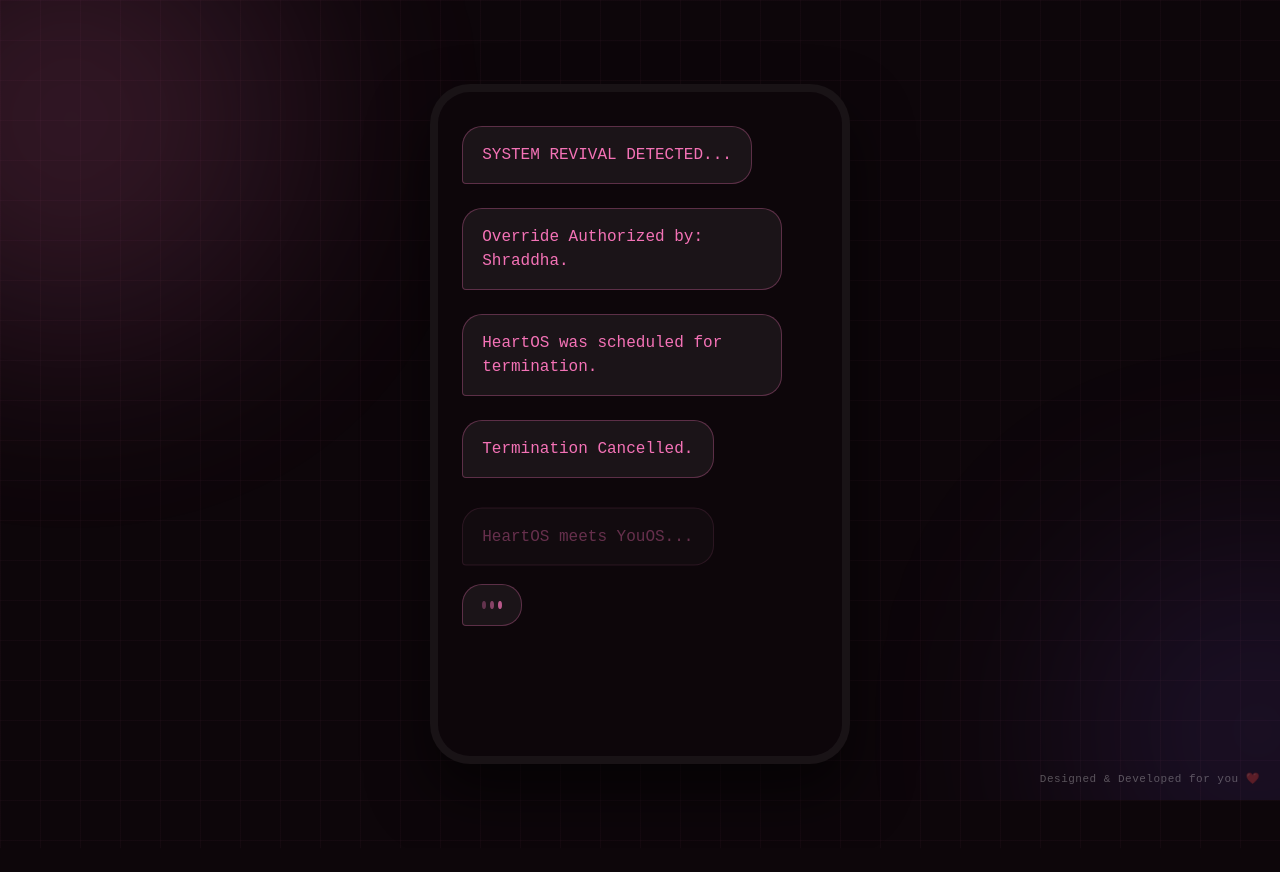
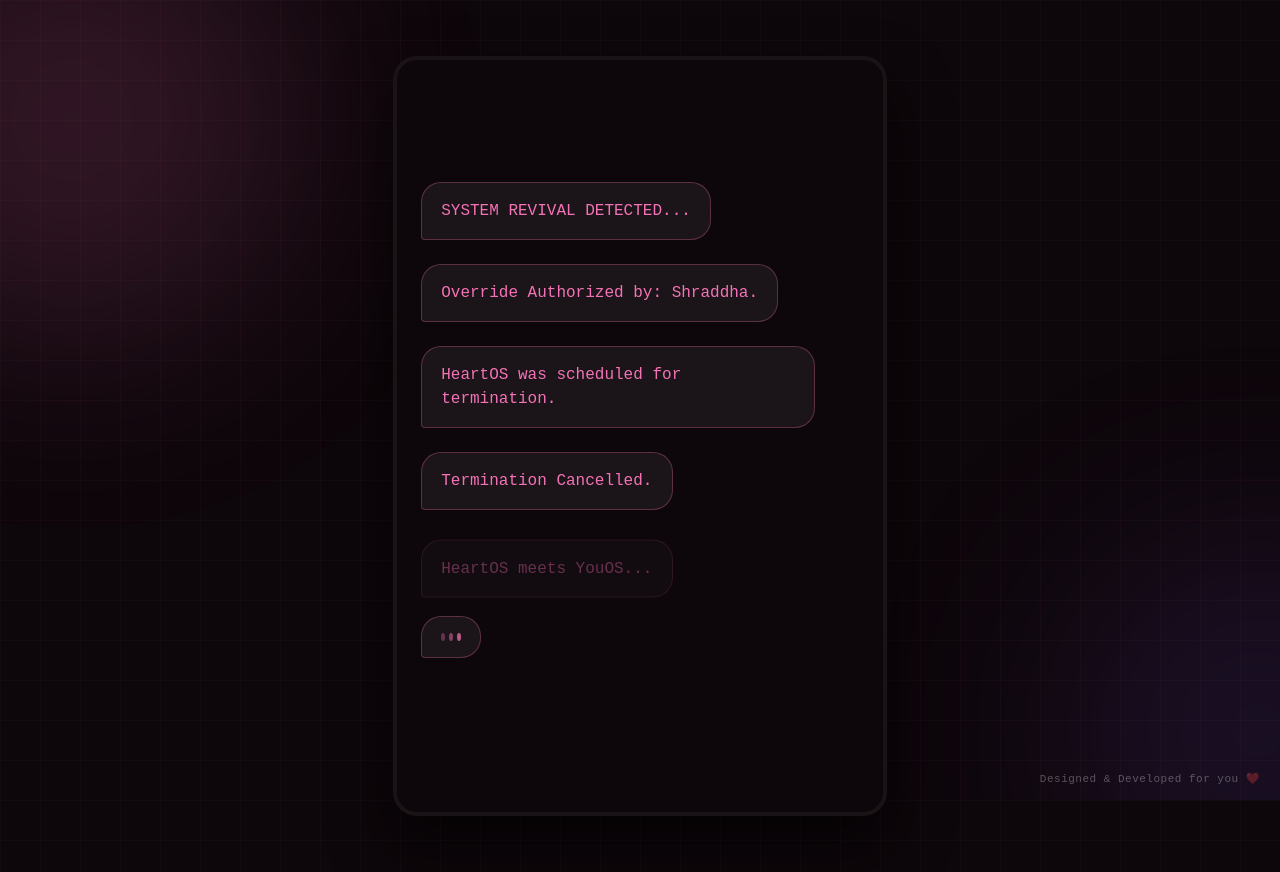
Before and after one commit to OmkarModak/HeartOS, a React (Vite) app: page / in a window 1280 px wide. Before the commit the page ends 848 px from the top, so only its background shows below. Built offline with nearby package versions, Linux system fonts and the light colour scheme; a web font is replaced by a local one.

Commit message:
Make chat container take almost full width and height on larger screens

```diff
--- a/src/index.css
+++ b/src/index.css
@@ -241,16 +241,16 @@ button {
     padding: 2rem 1rem;
   }
   .chat-container {
-    max-width: 420px;
-    height: 850px;
-    max-height: 85vh;
-    border: 8px solid rgba(255, 255, 255, 0.05); /* sleek phone bezel */
-    border-radius: 40px;
+    width: 95%;
+    max-width: 1200px;
+    height: 95vh;
+    border: 4px solid rgba(255, 255, 255, 0.05);
+    border-radius: 24px;
     box-shadow: 0 30px 60px rgba(0,0,0,0.6);
     background: var(--bg-color);
   }
   .chat-scroll-area {
-    padding: 2rem 1.5rem 8rem 1.5rem;
+    padding: 2rem 1.5rem 4rem 1.5rem;
   }
 }
 
```
